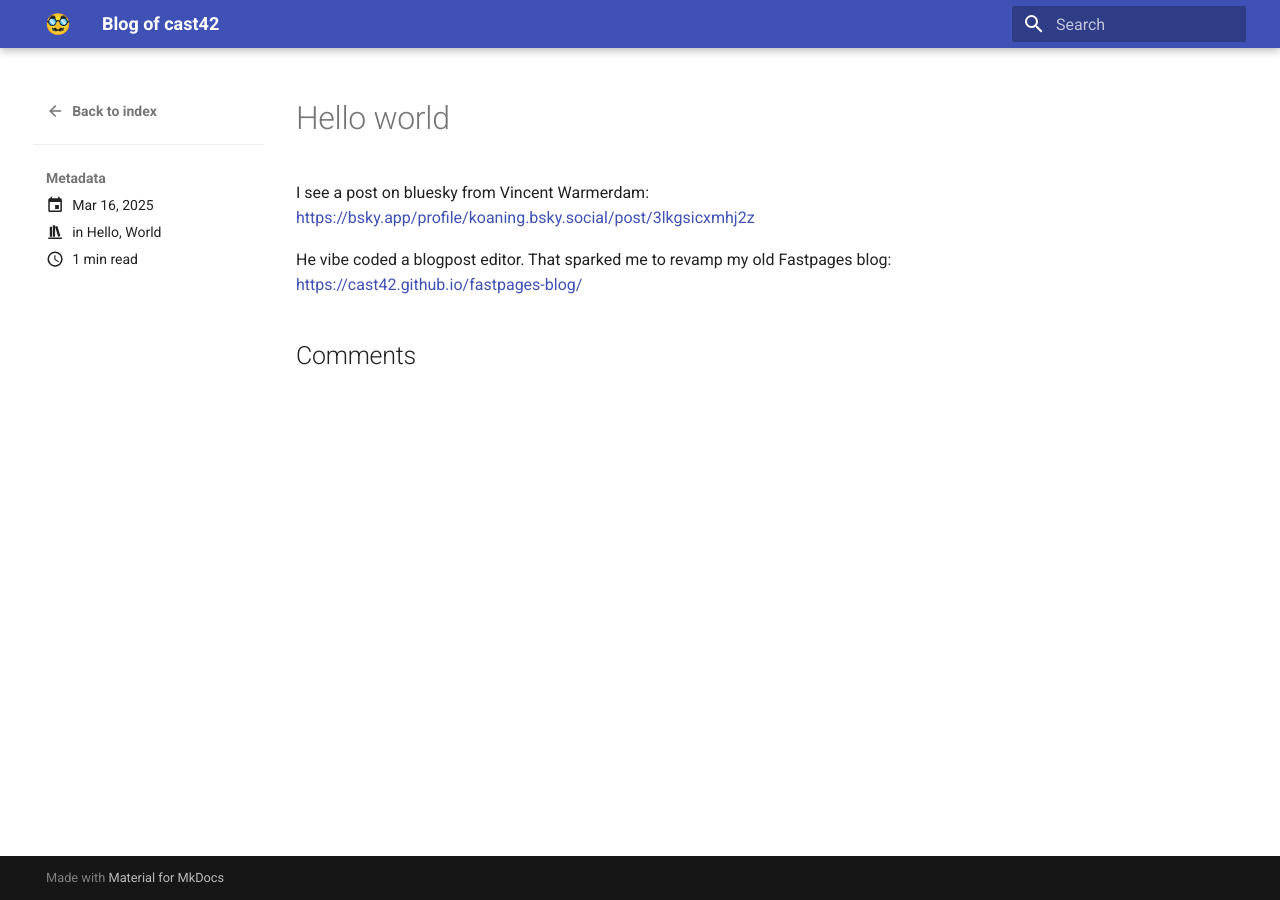
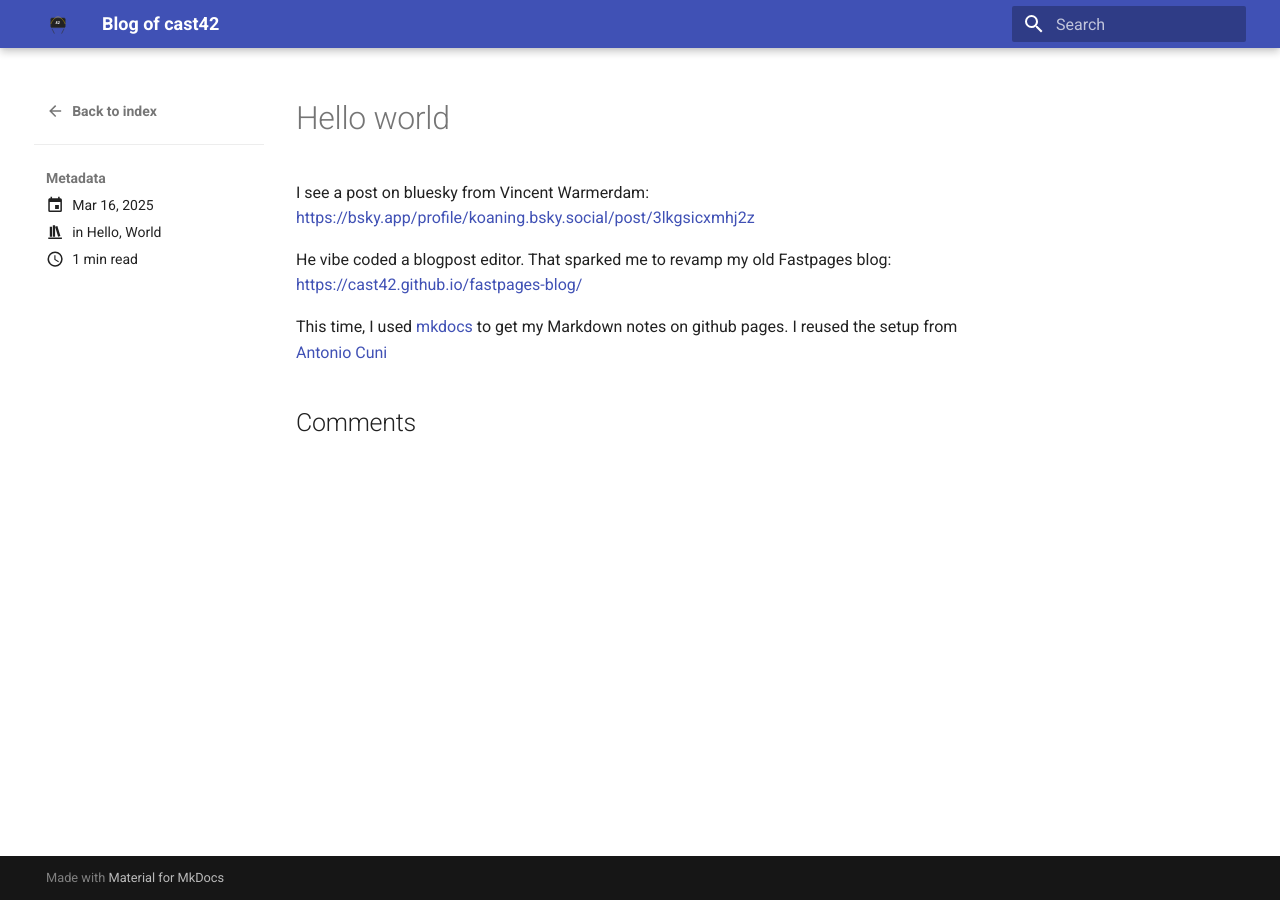
Before and after one commit to cast42/blog, an MkDocs documentation site: the page built from blog/posts/first-post.md, in a window 1280 px wide. Built offline with MkDocs 1.6.1 and Material for MkDocs 9.7.7, drawn with Linux system fonts in a browser that asks for light colours; comment, search, counter and statistics services are not loaded.

Commit message:
new logo

```diff
--- a/blog/posts/first-post.md
+++ b/blog/posts/first-post.md
@@ -12,4 +12,7 @@ I see a post on bluesky from Vincent Warmerdam:
 
 He vibe coded a blogpost editor. That sparked me to revamp my old Fastpages blog: <https://cast42.github.io/fastpages-blog/>
 
+This time, I used [mkdocs](https://squidfunk.github.io/mkdocs-material/setup/setting-up-a-blog/) to get my Markdown notes on github pages.
+I reused the setup from [Antonio Cuni](https://github.com/antocuni/antocuni.github.io/tree/main)
+
 <!-- more -->
```
Also changed, not shown: blog/assets/logo.svg, 1 other file.
